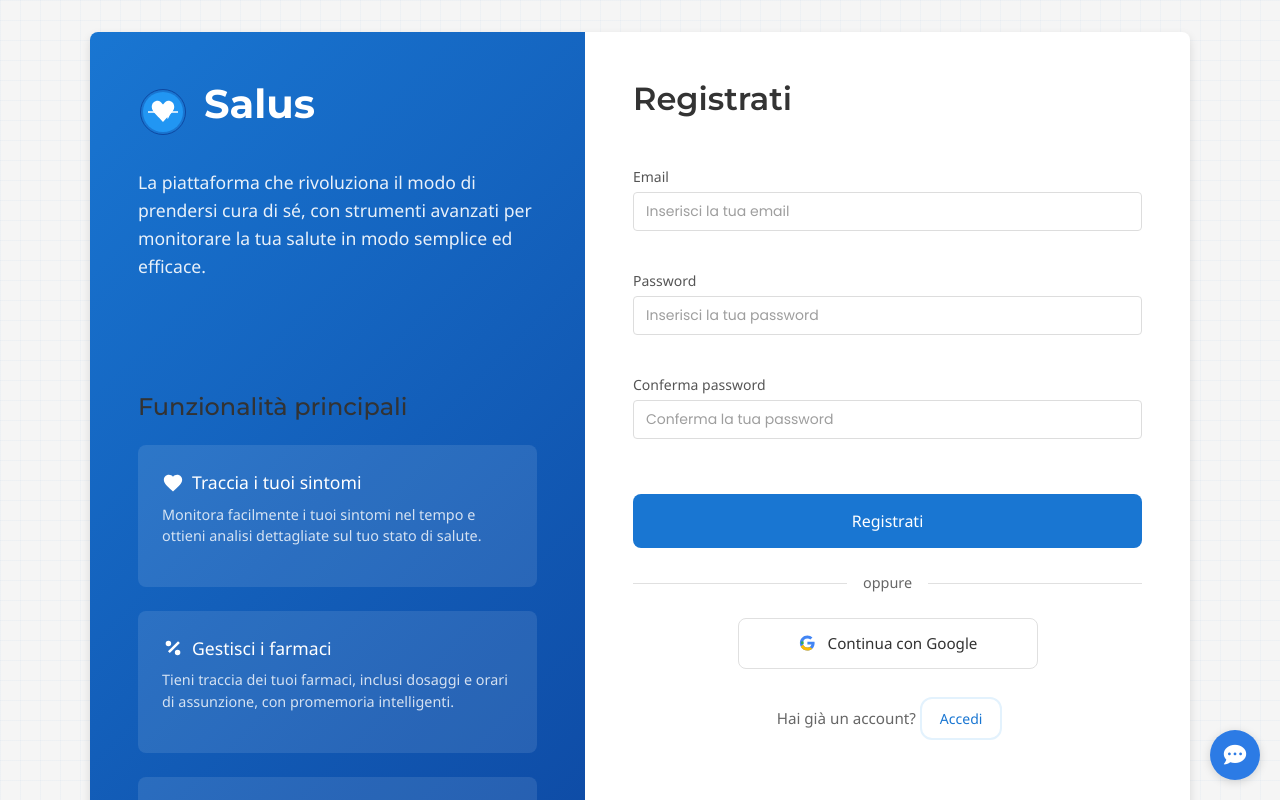
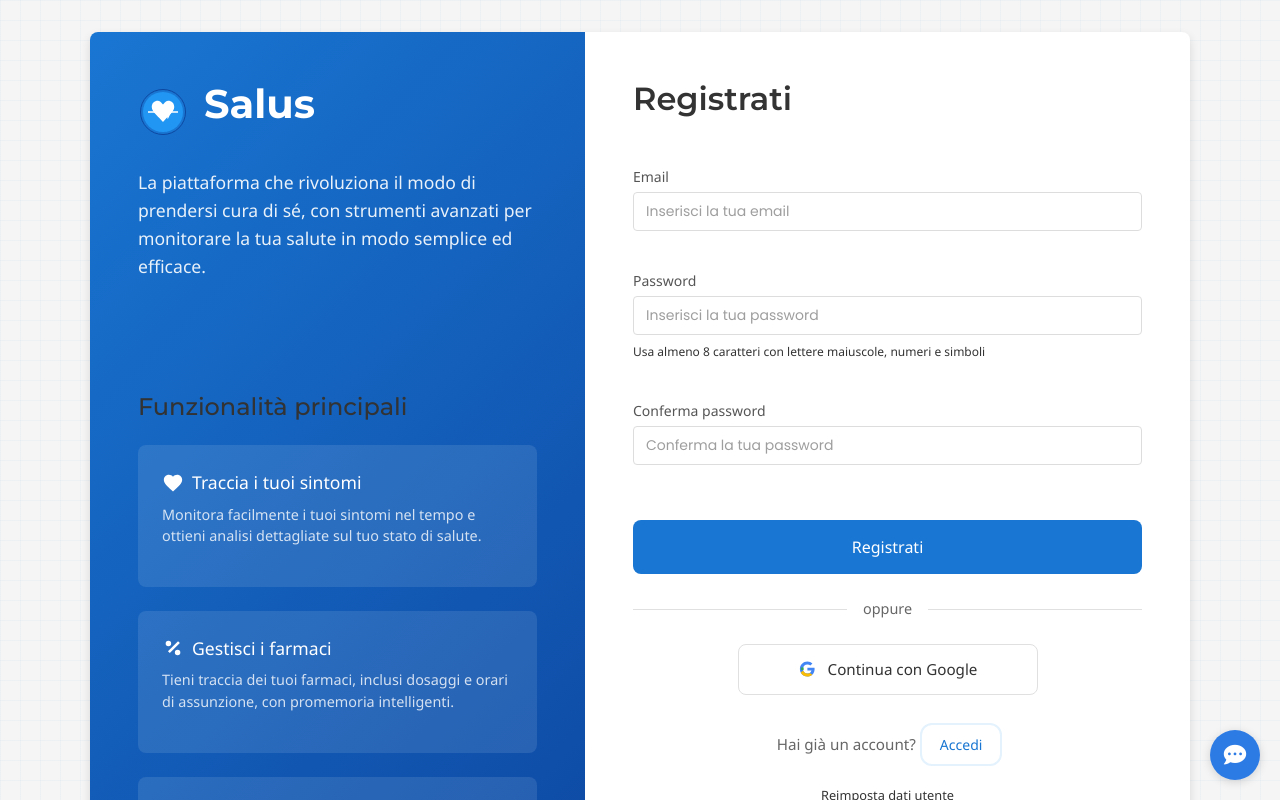
Before and after one commit to EI94/salus-app, a React (Create React App) app in the folder salus-frontend/: page / in a window 1280 px wide. Both pictures are taken after a click on the button "Registrati". Shown: the top 800 px of the page. Built offline with nearby package versions, Linux system fonts and the light colour scheme.

Commit message:
Migliorata gestione degli errori nel form di autenticazione con messaggi specifici e indicatore forza password

```diff
--- a/salus-frontend/src/components/Auth.js
+++ b/salus-frontend/src/components/Auth.js
@@ -56,6 +56,44 @@ const ErrorIcon = () => (
   </svg>
 );
 
+// Mappa dei codici di errore per messaggi user-friendly
+const ERROR_MESSAGES = {
+  'auth/email-already-exists': 'Questo indirizzo email è già registrato. Prova ad accedere.',
+  'auth/user-not-found': 'Nessun account trovato con questa email. Registrati per creare un account.',
+  'auth/wrong-password': 'Password errata. Riprova o usa "Password dimenticata?".',
+  'auth/invalid-email': 'L\'indirizzo email non è valido. Controlla e riprova.',
+  'auth/weak-password': 'La password è troppo debole. Deve contenere almeno 6 caratteri.',
+  'auth/network-request-failed': 'Errore di connessione. Verifica la tua connessione internet.',
+  'auth/too-many-requests': 'Troppi tentativi falliti. Riprova più tardi.',
+  'auth/expired-token': 'La sessione è scaduta. Accedi nuovamente.',
+  'default': 'Si è verificato un errore. Riprova più tardi.'
+};
+
+// Funzione per tradurre i codici di errore in messaggi user-friendly
+const getErrorMessage = (error) => {
+  // Estrai il codice di errore o messaggio dalla risposta
+  const errorCode = error?.response?.data?.error?.code ||
+                    error?.response?.data?.code ||
+                    error?.code ||
+                    'default';
+
+  // Check se l'errore contiene un messaggio personalizzato dal server
+  const serverMessage = error?.response?.data?.message;
+
+  // Check per errori di utente già esistente nella registrazione
+  if (serverMessage && serverMessage.includes('già registrato')) {
+    return 'Questo indirizzo email è già registrato. Prova ad accedere.';
+  }
+
+  // Check per errori di credenziali errate nel login
+  if (serverMessage && serverMessage.includes('credenziali')) {
+    return 'Email o password errata. Riprova.';
+  }
+
+  // Altrimenti usa la nostra mappa di errori
+  return ERROR_MESSAGES[errorCode] || ERROR_MESSAGES['default'];
+};
+
 const Auth = () => {
   // Sicurezza per hooks
   let navigate = null;
@@ -84,6 +122,7 @@ const Auth = () => {
   const [loading, setLoading] = useState(false);
   const [message, setMessage] = useState({ type: '', text: '' });
   const [errors, setErrors] = useState({});
+  const [passwordStrength, setPasswordStrength] = useState(0); // 0-3: debole, media, forte
 
   // Funzioni sicure per navigate e setUserData
   const safeNavigate = (path) => {
@@ -118,28 +157,89 @@ const Auth = () => {
     }
   }, []);
 
-  // Validazione form
+  // Valuta la forza della password quando cambia
+  useEffect(() => {
+    if (!password) {
+      setPasswordStrength(0);
+      return;
+    }
+
+    let strength = 0;
+
+    // Almeno 8 caratteri
+    if (password.length >= 8) strength += 1;
+
+    // Almeno una lettera maiuscola e una minuscola
+    if (/(?=.*[a-z])(?=.*[A-Z])/.test(password)) strength += 1;
+
+    // Almeno un numero e un carattere speciale
+    if (/(?=.*\d)(?=.*[!@#$%^&*])/.test(password)) strength += 1;
+
+    setPasswordStrength(strength);
+  }, [password]);
+
+  // Validazione form avanzata
   const validateForm = () => {
     const newErrors = {};
 
+    // Validazione email
     if (!email) {
       newErrors.email = 'L\'email è obbligatoria';
     } else if (!/\S+@\S+\.\S+/.test(email)) {
       newErrors.email = 'Inserisci un indirizzo email valido';
     }
 
+    // Validazione password
     if (!password) {
       newErrors.password = 'La password è obbligatoria';
     } else if (password.length < 6) {
       newErrors.password = 'La password deve contenere almeno 6 caratteri';
     }
 
-    if (!isLogin && password !== confirmPassword) {
-      newErrors.confirmPassword = 'Le password non corrispondono';
+    // Validazione conferma password (solo per registrazione)
+    if (!isLogin) {
+      if (!confirmPassword) {
+        newErrors.confirmPassword = 'Conferma la tua password';
+      } else if (password !== confirmPassword) {
+        newErrors.confirmPassword = 'Le password non corrispondono';
+      }
+
+      // Verifica forza password solo per registrazione
+      if (passwordStrength < 2 && password.length >= 6) {
+        newErrors.password = 'La password è troppo debole. Aggiungi lettere maiuscole, numeri o caratteri speciali.';
+      }
     }
 
     setErrors(newErrors);
     return Object.keys(newErrors).length === 0;
+  };
+
+  // Reset dell'applicazione (rimuove tutti i dati utente)
+  const resetUserData = () => {
+    // Rimuovi token e dati utente
+    localStorage.removeItem('token');
+    sessionStorage.removeItem('token');
+    localStorage.removeItem('currentUser');
+
+    // Reset dello stato locale dell'applicazione
+    if (userContext && typeof userContext.logout === 'function') {
+      userContext.logout();
+    }
+
+    // Mostra messaggio di conferma
+    setMessage({
+      type: 'success',
+      text: 'I tuoi dati sono stati rimossi con successo.'
+    });
+
+    // Reset campi form
+    setEmail('');
+    setPassword('');
+    setConfirmPassword('');
+    setRememberMe(false);
+
+    // Reindirizzamento alla pagina di login
+    setIsLogin(true);
   };
 
   // Gestione invio form
@@ -197,10 +297,33 @@ const Auth = () => {
 
     } catch (error) {
       console.error('Auth error:', error);
+
+      // Ottieni un messaggio di errore user-friendly
+      const errorMessage = getErrorMessage(error);
+
       setMessage({
         type: 'error',
-        text: error.response?.data?.message || 'Si è verificato un errore. Riprova più tardi.'
+        text: errorMessage
       });
+
+      // Gestione speciale per alcuni errori
+      if (error.response?.status === 401) {
+        setErrors({ password: 'Password errata' });
+      } else if (error.response?.status === 404) {
+        setErrors({ email: 'Email non trovata' });
+      } else if (error.response?.status === 409) {
+        setErrors({ email: 'Email già registrata' });
+        // Suggerisci di effettuare il login
+        setMessage({
+          type: 'error',
+          text: 'Questo indirizzo email è già registrato. Vuoi accedere?'
+        });
+        // Aggiungi un pulsante di switch al login
+        setTimeout(() => {
+          if (!isLogin) setIsLogin(true);
+        }, 2000);
+      }
+
     } finally {
       setLoading(false);
     }
@@ -216,6 +339,33 @@ const Auth = () => {
     setIsLogin(!isLogin);
     setMessage({ type: '', text: '' });
     setErrors({});
+  };
+
+  // Rendering di un indicatore di forza della password
+  const renderPasswordStrength = () => {
+    if (!password || isLogin) return null;
+
+    const labels = ['Debole', 'Media', 'Forte'];
+    const colors = ['#f44336', '#ff9800', '#4caf50'];
+
+    return (
+      <div className="password-strength">
+        <div className="strength-bars">
+          {[0, 1, 2].map(i => (
+            <div
+              key={i}
+              className={`strength-bar ${i <= passwordStrength - 1 ? 'active' : ''}`}
+              style={{ backgroundColor: i <= passwordStrength - 1 ? colors[i] : '#e0e0e0' }}
+            />
+          ))}
+        </div>
+        {password && (
+          <span className="strength-label" style={{ color: passwordStrength > 0 ? colors[passwordStrength - 1] : '#757575' }}>
+            {password ? (passwordStrength === 0 ? 'Debole' : labels[passwordStrength - 1]) : ''}
+          </span>
+        )}
+      </div>
+    );
   };
 
   return (
@@ -308,6 +458,12 @@ const Auth = () => {
                 />
               </div>
               {errors.password && <span className="error-text">{errors.password}</span>}
+              {renderPasswordStrength()}
+              {!isLogin && (
+                <span className="password-hint">
+                  Usa almeno 8 caratteri con lettere maiuscole, numeri e simboli
+                </span>
+              )}
             </div>
 
             {!isLogin && (
@@ -373,6 +529,17 @@ const Auth = () => {
             </button>
           </div>
 
+          {/* Link per resettare gli account (per test/dev) */}
+          <div className="reset-data-link">
+            <button
+              type="button"
+              className="text-button"
+              onClick={resetUserData}
+            >
+              Reimposta dati utente
+            </button>
+          </div>
+
           <div className="auth-footer">
             <div className="footer-links">
               <a href="#privacy">Privacy</a>
--- a/salus-frontend/src/styles/Auth.css
+++ b/salus-frontend/src/styles/Auth.css
@@ -459,3 +459,55 @@ body {
     padding: 1.5rem;
   }
 }
+
+/* Password strength meter styles */
+.password-strength {
+  margin-top: 0.5rem;
+}
+
+.strength-bars {
+  display: flex;
+  gap: 5px;
+  margin-bottom: 0.25rem;
+}
+
+.strength-bar {
+  height: 4px;
+  flex: 1;
+  background-color: var(--divider-color);
+  border-radius: 2px;
+  transition: background-color var(--transition-speed);
+}
+
+.strength-label {
+  font-size: 0.75rem;
+  color: var(--text-secondary);
+}
+
+.password-hint {
+  display: block;
+  font-size: 0.75rem;
+  color: var(--text-hint);
+  margin-top: 0.5rem;
+}
+
+/* Link per reset dati utente */
+.reset-data-link {
+  margin-top: 1rem;
+  text-align: center;
+}
+
+.text-button {
+  background: none;
+  border: none;
+  color: var(--text-hint);
+  font-size: 0.8rem;
+  text-decoration: underline;
+  cursor: pointer;
+  padding: 0.5rem;
+  transition: color var(--transition-speed);
+}
+
+.text-button:hover {
+  color: var(--error-color);
+}
```
